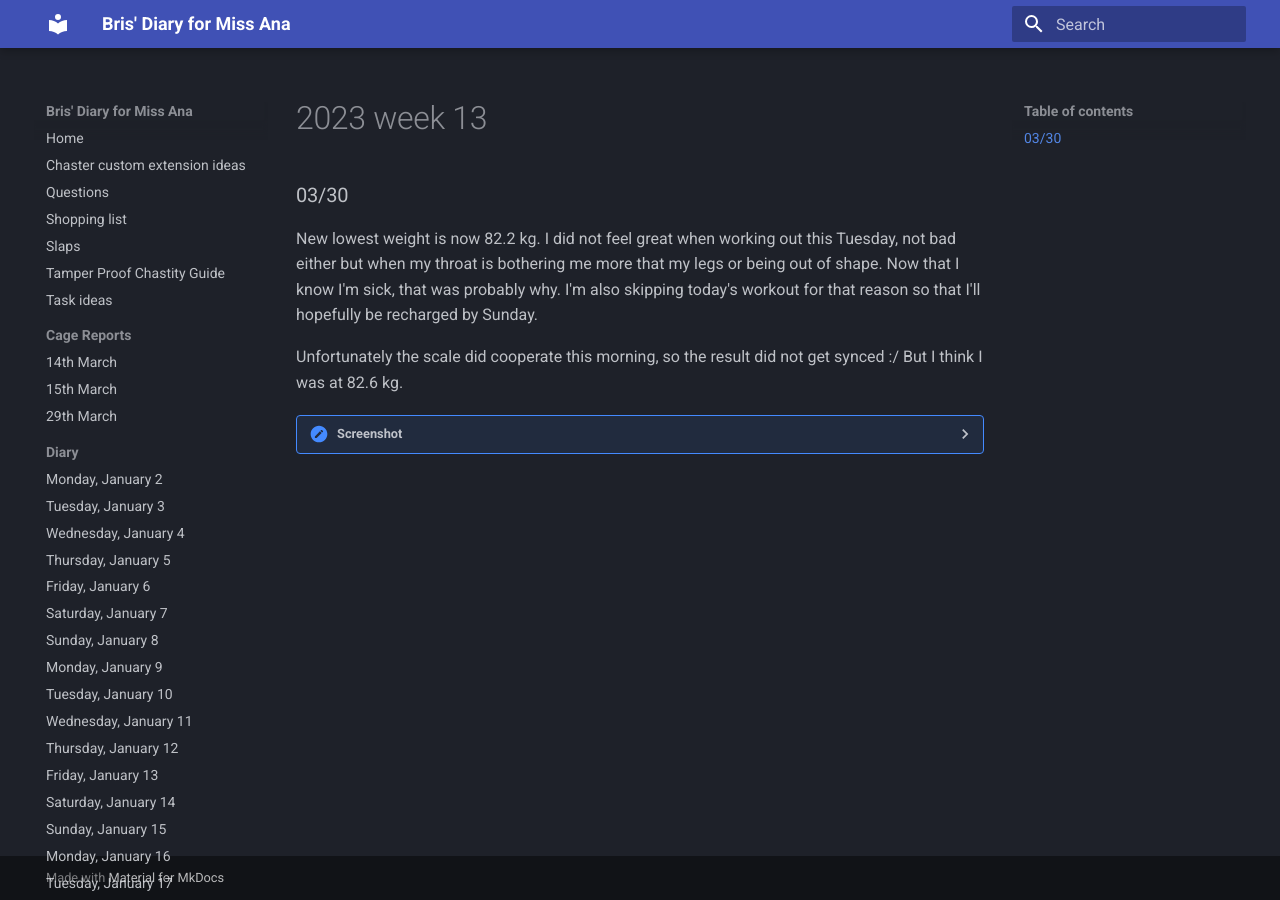
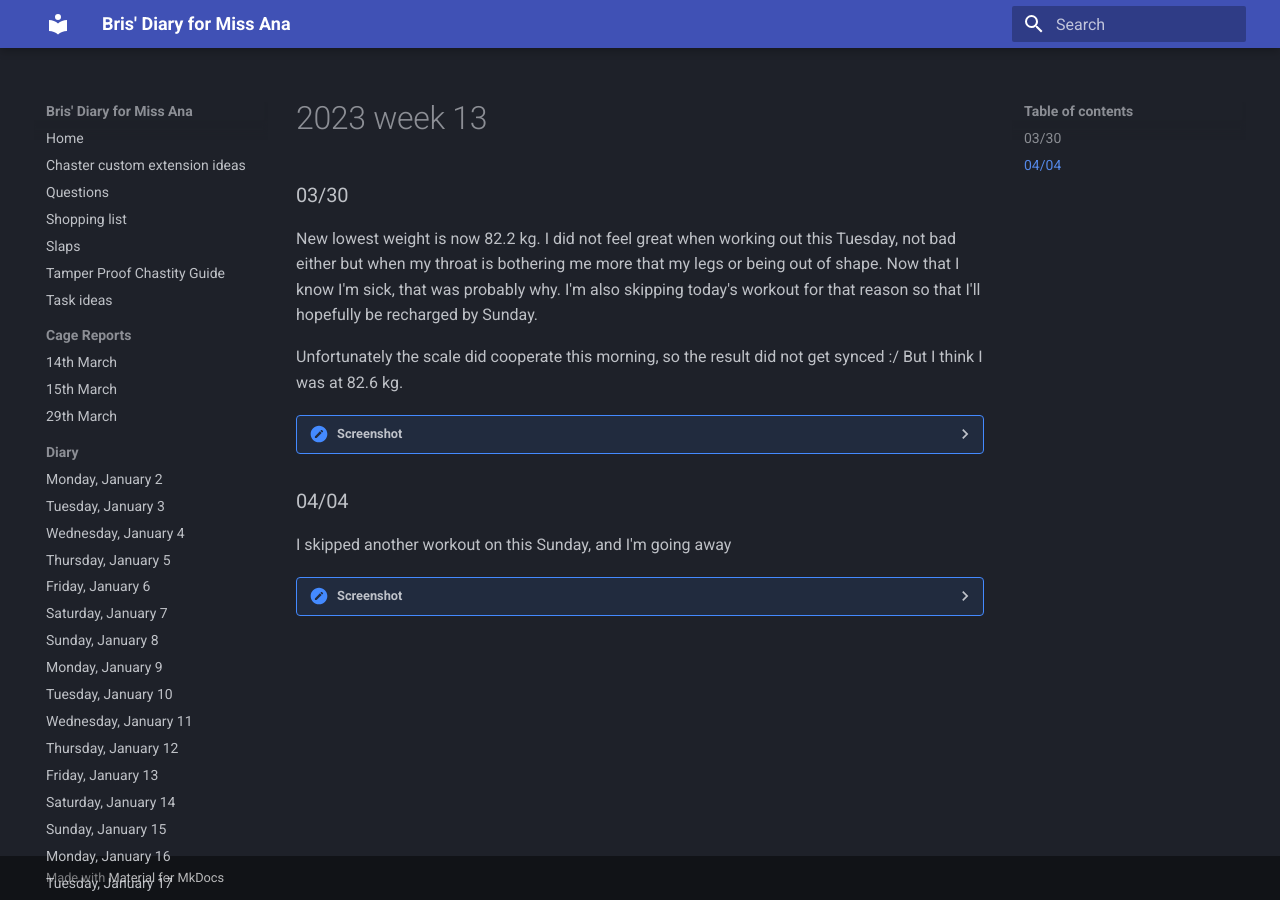
Before and after one commit to bris00/DFMA, an MkDocs documentation site: the page built from diary/Fitness Reports/2023 - week 13.md, in a window 1280 px wide. Built offline with MkDocs 1.6.1 and Material for MkDocs 9.7.7, drawn with Linux system fonts in a browser that asks for light colours.

Commit message:
vault backup: 2023-04-04 15:18:29
Affected files:
diary/.obsidian/workspace.json
diary/Fitness Reports/2023 - week 13.md

```diff
--- a/diary/Fitness Reports/2023 - week 13.md
+++ b/diary/Fitness Reports/2023 - week 13.md
@@ -7,3 +7,11 @@ Unfortunately the scale did cooperate this morning, so the result did not get sy
 	<summary>Screenshot</summary>
 	<img src="https://media.discordapp.net/attachments/810551417043419170/1091100918793121902/Screenshot_20230330-224437.png?width=642&height=1390" />
 </details>
+
+### 04/04
+I skipped another workout on this Sunday, and I'm going away
+
+<details>
+	<summary>Screenshot</summary>
+	<img src="https://media.discordapp.net/attachments/810551417043419170/1091100918793121902/Screenshot_20230330-224437.png?width=642&height=1390" />
+</details>
```
Also changed, not shown: 1 other file.
